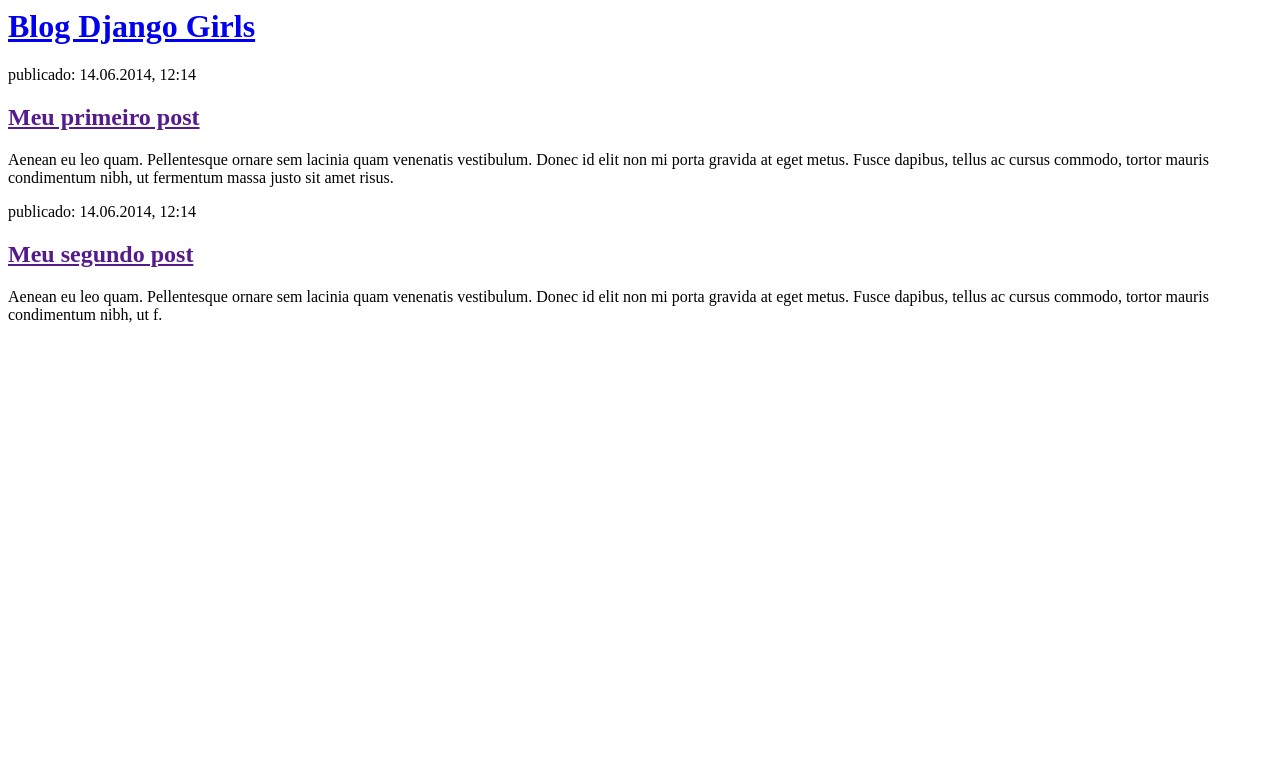
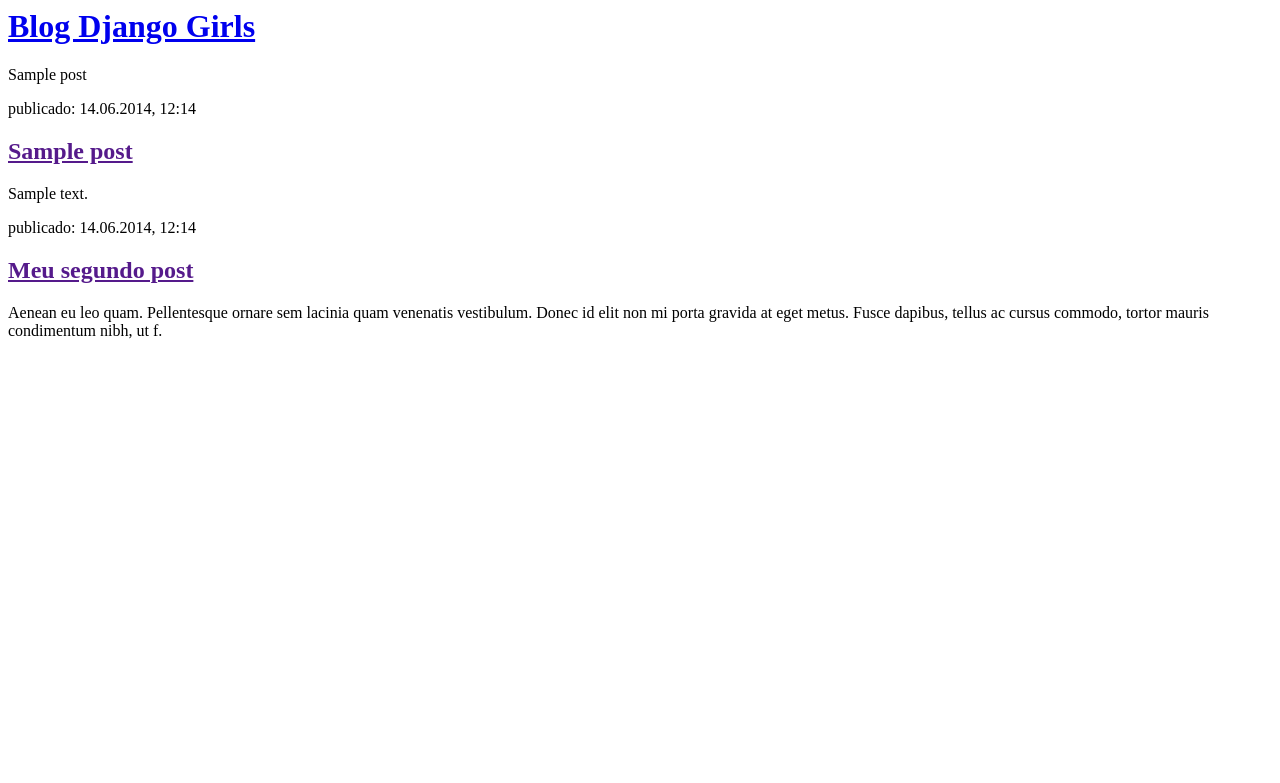
Before and after one commit to JulianeSilva372/my-first-blog, a Django app: template blog/templates/blog/post_list.html in a window 1280 px wide. Shown: the top 783 px of the page. Run offline with Django 3.2, Linux system fonts and the light colour scheme; the template is opened without the code that fills it: values that come from a table or form of the project are taken from there, others are empty; tables that the repository leaves empty hold one stand-in row (values such as "Sample post").

Commit message:
Modified templates to display posts from database.

```diff
--- a/blog/templates/blog/post_list.html
+++ b/blog/templates/blog/post_list.html
@@ -7,11 +7,14 @@
             <h1><a href="/">Blog Django Girls</a></h1>
         </div>
 
-        <div>
-            <p>publicado: 14.06.2014, 12:14</p>
-            <h2><a href="">Meu primeiro post</a></h2>
-            <p>Aenean eu leo quam. Pellentesque ornare sem lacinia quam venenatis vestibulum. Donec id elit non mi porta gravida at eget metus. Fusce dapibus, tellus ac cursus commodo, tortor mauris condimentum nibh, ut fermentum massa justo sit amet risus.</p>
-        </div>
+        {% for post in posts %}
+            {{ post }}
+            <div>
+                <p>publicado: 14.06.2014, 12:14</p>
+                <h2><a href="">{{ post.title }}</a></h2>
+                <p>{{ post.text|linebreaksbr }}</p>
+            </div>
+        {% endfor %}
 
         <div>
             <p>publicado: 14.06.2014, 12:14</p>
--- a/blog/views.py
+++ b/blog/views.py
@@ -1,6 +1,9 @@
 from django.shortcuts import render
+from django.utils import timezone
+from .models import Post
 
 # Create your views here.
 
 def post_list(request):
-    return render(request, 'blog/post_list.html', {})
+    posts = Post.objects.filter(published_date__lte=timezone.now()).order_by('published_date')
+    return render(request, 'blog/post_list.html', {'posts': posts})
```
